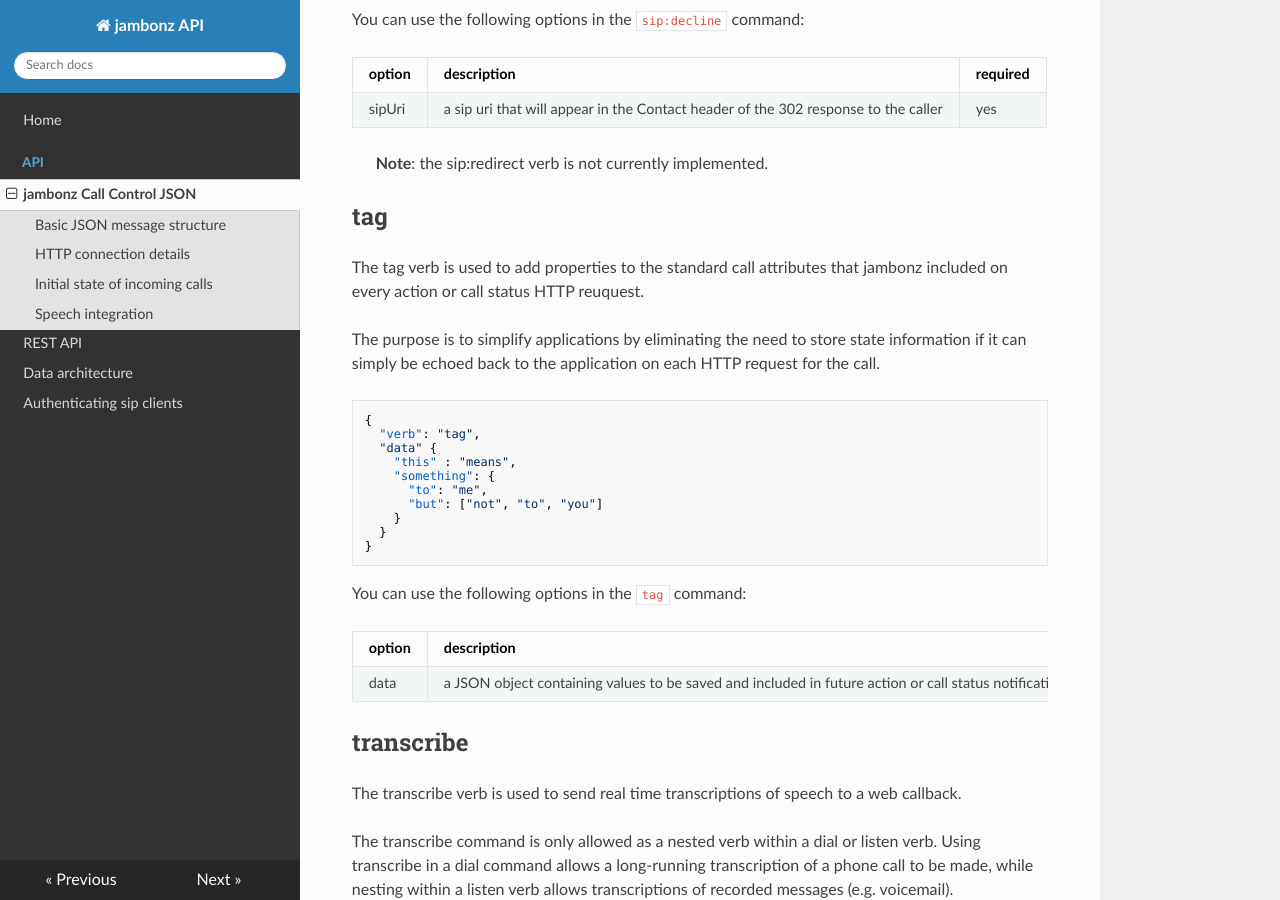
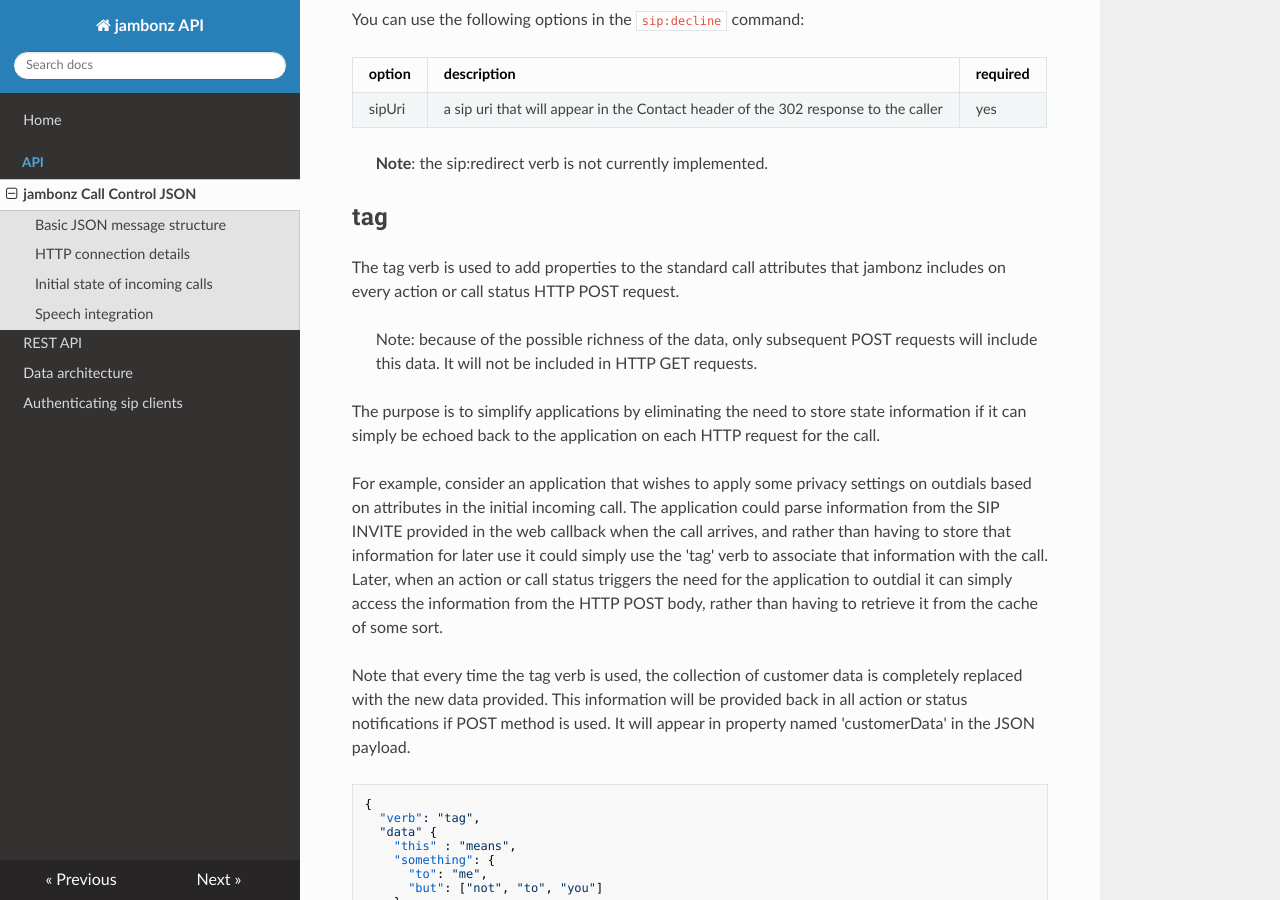
Before and after one commit to jambonz/jambonz-docs, an MkDocs documentation site: the page built from docs/jambonz.md, in a window 1280 px wide and 900 px high, scrolled down 12887 px. Built offline with MkDocs 1.6.1, drawn with Linux system fonts in a browser that asks for light colours; nearby versions of some CDN libraries.

Commit message:
add tag verb

````diff
--- a/docs/jambonz.md
+++ b/docs/jambonz.md
@@ -510,9 +510,15 @@
 
 ## tag
 
-The tag verb is used to add properties to the standard call attributes that jambonz included on every action or call status HTTP reuquest.
+The tag verb is used to add properties to the standard call attributes that jambonz includes on every action or call status HTTP POST request.
+
+> Note: because of the possible richness of the data, only subsequent POST requests will include this data.  It will not be included in HTTP GET requests.
 
 The purpose is to simplify applications by eliminating the need to store state information if it can simply be echoed back to the application on each HTTP request for the call.
+
+For example, consider an application that wishes to apply some privacy settings on outdials based on attributes in the initial incoming call.  The application could parse information from the SIP INVITE provided in the web callback when the call arrives, and rather than having to store that information for later use it could simply use the 'tag' verb to associate that information with the call.  Later, when an action or call status triggers the need for the application to outdial it can simply access the information from the HTTP POST body, rather than having to retrieve it from the cache of some sort.
+
+Note that every time the tag verb is used, the collection of customer data is completely replaced with the new data provided.  This information will be provided back in all action or status notifications if POST method is used.  It will appear in property named 'customerData' in the JSON payload.
 
 ```json
 {
````
